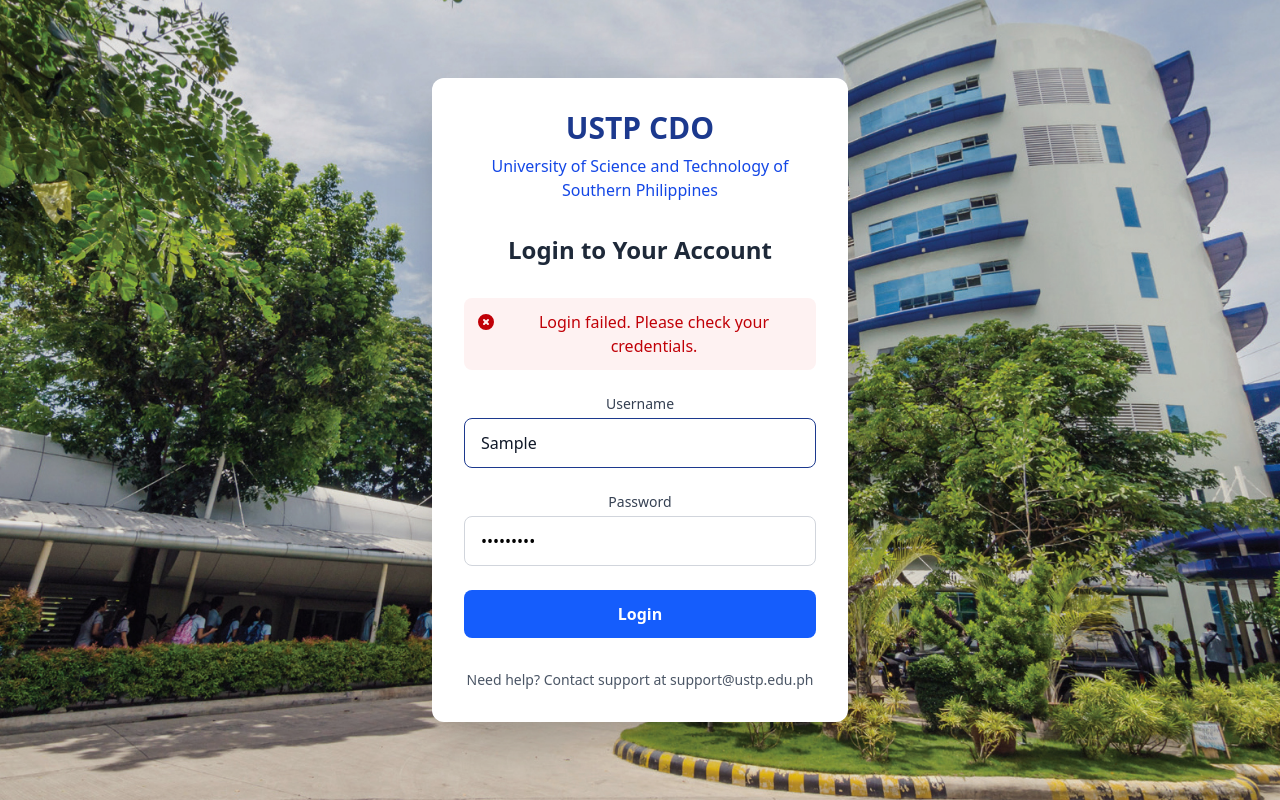
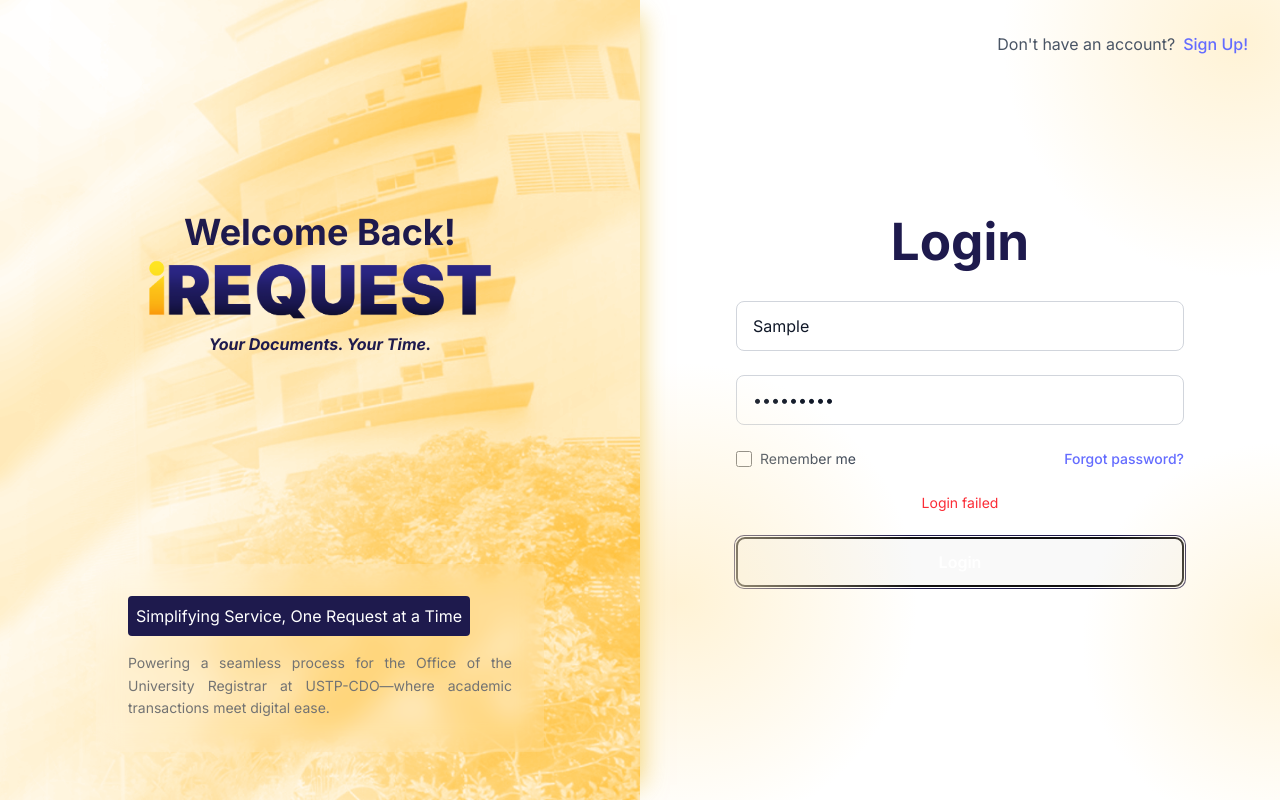
Before and after one commit to pendonj14/registar_logic, a React (Vite) app in the folder frontend/app/: page /login in a window 1280 px wide. Both pictures are taken after typing "Sample", "Sample123" into the empty fields and a click on the button "Login". Built offline with nearby package versions, Linux system fonts and the light colour scheme; no server answers.

Commit message:
merged ken login to koby homepage

```diff
--- a/frontend/app/src/App.jsx
+++ b/frontend/app/src/App.jsx
@@ -76,7 +76,7 @@
               element={isAuthenticated && isAdmin ? <AdminDashboard /> : <Navigate to="/login" />}
             />
             <Route
-              path="/user"
+              path="/dashboard"
               element={isAuthenticated && !isAdmin ? <UserDashboard /> : <Navigate to="/login" />}
             />
           </Routes>
--- a/frontend/app/src/index.css
+++ b/frontend/app/src/index.css
@@ -1,5 +1,67 @@
+@import url('https://fonts.googleapis.com/css2?family=Inter:wght@400;500;600;700&display=swap');
+@import url('https://fonts.googleapis.com/css2?family=Inter:ital,wght@0,400;0,500;0,700;1,400;1,500;1,700&display=swap');
 @import "tailwindcss";
 
-.inter-font {
-  font-family: "Inter", sans-serif;
+:root {
+  font-family: 'Inter', system-ui, Avenir, Helvetica, Arial, sans-serif;
+  line-height: 1.5;
+  font-weight: 400;
+
+  color-scheme: light dark;
+  color: rgba(255, 255, 255, 0.87);
+  background-color: #242424;
+
+  font-synthesis: none;
+  text-rendering: optimizeLegibility;
+  -webkit-font-smoothing: antialiased;
+  -moz-osx-font-smoothing: grayscale;
 }
+
+a {
+  font-weight: 500;
+  color: #646cff;
+  text-decoration: inherit;
+}
+a:hover {
+  color: #535bf2;
+}
+
+body {
+  margin: 0;
+  display: flex;
+  place-items: center;
+  min-width: 320px;
+  min-height: 100vh;
+}
+
+h1 {
+  font-size: 3.2em;
+  line-height: 1.1;
+}
+
+button {
+  border: 1px solid transparent;
+  font-family: inherit;
+  cursor: pointer;
+  transition: border-color 0.25s;
+}
+button:hover {
+  border-color: #646cff;
+}
+button:focus,
+button:focus-visible {
+  outline: 4px auto -webkit-focus-ring-color;
+}
+
+@media (prefers-color-scheme: light) {
+  :root {
+    color: #213547;
+    background-color: #ffffff;
+  }
+  a:hover {
+    color: #747bff;
+  }
+  button {
+    background-color: #f9f9f9;
+  }
+}
--- a/frontend/app/src/pages/LoginPage.jsx
+++ b/frontend/app/src/pages/LoginPage.jsx
@@ -1,5 +1,5 @@
-import { useState, useContext } from 'react';
-import { useNavigate } from 'react-router-dom';
+import React, { useState, useContext } from 'react';
+import { useNavigate, Link } from 'react-router-dom';
 import { jwtDecode } from 'jwt-decode';
 import axiosInstance from '../utils/axios';
 import { AuthContext } from '../contexts/AuthContent';
@@ -8,14 +8,13 @@
     const [username, setUsername] = useState('');
     const [password, setPassword] = useState('');
     const [error, setError] = useState('');
-  const [isLoading, setIsLoading] = useState(false);
+    const [rememberMe, setRememberMe] = useState(false);
     const navigate = useNavigate();
     const { handleLogin } = useContext(AuthContext);
 
     const handleSubmit = async (e) => {
         e.preventDefault();
         setError('');
-    setIsLoading(true);
 
         try {
             const response = await axiosInstance.post('/token/', {
@@ -24,12 +23,18 @@
             });
 
             const accessToken = response.data.access;
+            if (rememberMe) {
                 localStorage.setItem('access_token', accessToken);
                 localStorage.setItem('refresh_token', response.data.refresh);
+            }
 
+            // Update axios headers
             axiosInstance.defaults.headers.common['Authorization'] = `Bearer ${accessToken}`;
+
+            // Update app state through context
             handleLogin(accessToken);
 
+            // Get user role and navigate
             const decoded = jwtDecode(accessToken);
             if (decoded.is_staff) {
                 navigate('/admin', { replace: true });
@@ -38,145 +43,109 @@
             }
         } catch (error) {
             console.error('Login failed:', error);
-      setError(error.response?.data?.detail || 'Login failed. Please check your credentials.');
-    } finally {
-      setIsLoading(false);
+            setError(error.response?.data?.detail || 'Login failed');
         }
     };
 
     return (
-    <div
-      className="fixed inset-0 flex items-center justify-center overflow-hidden bg-cover bg-center bg-no-repeat"
-      style={{ backgroundImage: "url('/USTP-CDO.jpg')" }}
-    >
-      {/* Dark overlay */}
-      <div className="absolute inset-0 bg-black opacity-10"></div>
+        <div className="h-screen w-screen fixed inset-0 flex overflow-hidden">
+            {/* Left Half - Background Image */}
+            <div className="w-1/2 relative bg-[url('/ustp11.png')] bg-cover bg-center bg-no-repeat shadow-[15px_0_25px_-15px_rgba(234,179,8,0.6)] z-10">
+                <div className="relative z-10 h-screen flex flex-col items-center px-12 text-center">
+                    <div className="flex flex-col items-center mt-50">
+                        <h2 className="text-4xl font-bold text-indigo-950 mt-3">Welcome Back!</h2>
+                        <img src ="/logo.png" alt="logo" className="mx-auto h-90 w-auto fixed inset-y-30" />
+                        <p className="text-indigo-950 font-bold italic mt-20">Your Documents. Your Time.</p>
+                    </div>
 
-      {/* Login card */}
-      <div className="relative w-full max-w-md px-4 z-10">
-        <div className="bg-white bg-opacity-20 rounded-xl shadow-2xl p-8 backdrop-blur-md">
-          {/* Logo/Header */}
-          <div className="text-center mb-8">
-            <h1 className="text-3xl font-bold text-blue-900">USTP CDO</h1>
-            <p className="text-blue-700 mt-2">
-              University of Science and Technology of Southern Philippines
+                    <div className="bg-white/10 backdrop-blur-md p-8 rounded mt-auto mb-12 w-full max-w-md">
+                        <div className="bg-indigo-950 text-white p-2 rounded mb-4 w-fit flex flex-col sm:flex-row sm:items-center sm:justify-between">
+                            <p className="text-sm sm:text-base text-center sm:text-left break-words">Simplifying Service, One Request at a Time</p>
+                        </div>
+                        <p className="text-neutral-500 text-sm leading-relaxed font-normal text-justify">
+                            Powering a seamless process for the Office of the University Registrar at USTP-CDO—where academic transactions meet digital ease.
+                        </p>
+                    </div>
+                </div>
+            </div>
+
+            {/* Right Half - Login Form */}
+            <div className="w-1/2 bg-white flex flex-col items-center justify-center p-12 relative overflow-hidden">
+                <div className="absolute -bottom-10 -left-50 w-[30rem] h-[30rem] bg-[radial-gradient(circle,rgba(255,237,195,0.7),transparent_70%)] rounded-full"></div>
+                <div className="absolute -top-50 -right-50 w-[30rem] h-[30rem] bg-[radial-gradient(circle,rgba(255,237,195,0.7),transparent_70%)] rounded-full"></div>
+                <div className="absolute -bottom-10 -right-50 w-[25rem] h-[25rem] bg-[radial-gradient(circle,rgba(255,237,195,0.6),transparent_70%)] rounded-full"></div>
+                <div className="absolute top-8 right-8">
+                    <p className="text-gray-600">
+                        Don't have an account?
+                        <Link to="/register" className="text-indigo-950 font-semibold ml-2 hover:text-indigo-950">
+                            Sign Up!
+                        </Link>
                     </p>
                 </div>
 
-          <h2 className="text-2xl font-semibold text-gray-800 text-center mb-8">
-            Login to Your Account
-          </h2>
+                <div className="w-full max-w-md">
+                    <h1 className="text-3xl font-bold text-indigo-950 mb-8 text-center">Login</h1>
 
-          {/* Error Message */}
-          {error && (
-            <div className="bg-red-50 text-red-700 p-3 rounded-lg mb-6 flex items-start">
-              <svg
-                className="w-5 h-5 mr-2 mt-0.5 flex-shrink-0"
-                fill="currentColor"
-                viewBox="0 0 20 20"
-              >
-                <path
-                  fillRule="evenodd"
-                  d="M10 18a8 8 0 100-16 8 8 0 000 16zM8.707 7.293a1 1 0 00-1.414
-                  1.414L8.586 10l-1.293 1.293a1 1 0
-                  101.414 1.414L10 11.414l1.293
-                  1.293a1 1 0 001.414-1.414L11.414
-                  10l1.293-1.293a1 1 0
-                  00-1.414-1.414L10 8.586
-                  8.707 7.293z"
-                  clipRule="evenodd"
-                />
-              </svg>
-              <span>{error}</span>
-            </div>
-          )}
-
-          {/* Login Form */}
-          <form onSubmit={handleSubmit} className="space-y-6">
-            <div>
-              <label
-                htmlFor="username"
-                className="block text-sm font-medium text-gray-700 mb-1"
-              >
-                Username
-              </label>
+                    <form onSubmit={handleSubmit} className="w-full space-y-6">
+                        <div className="space-y-2">
                             <input
                                 id="username"
                                 type="text"
-                placeholder="Enter your username"
                                 value={username}
                                 onChange={(e) => setUsername(e.target.value)}
                                 required
-                className="w-full px-4 py-3 border border-blue-900 rounded-lg text-gray-900 focus:ring-2 focus:ring-blue-500 focus:border-blue-500 transition duration-200"
-                disabled={isLoading}
+                                className="w-full px-4 py-3 border border-gray-300 rounded-lg focus:ring-2 focus:ring-blue-500 focus:border-transparent text-gray-900 placeholder-gray-500
+                                autofill:bg-white autofill:text-gray-900
+                                [-webkit-text-fill-color:theme(colors.gray.900)]
+                                [-webkit-box-shadow:0_0_0px_1000px_white_inset]
+                                transition-all duration-500"
+                                placeholder="Student ID"
+                            />
+                        </div>
+                        <div className="space-y-2">
+                            <input
+                                id="password"
+                                type="password"
+                                value={password}
+                                onChange={(e) => setPassword(e.target.value)}
+                                required
+                                className="w-full px-4 py-3 border border-gray-300 rounded-lg focus:ring-2 focus:ring-blue-500 focus:border-transparent text-gray-900 placeholder-gray-500
+                                autofill:bg-white autofill:text-gray-900
+                                [-webkit-text-fill-color:theme(colors.gray.900)]
+                                [-webkit-box-shadow:0_0_0px_1000px_white_inset]
+                                transition-all duration-500"
+                                placeholder="Password"
                             />
                         </div>
 
-            <div>
-              <label
-                htmlFor="password"
-                className="block text-sm font-medium text-gray-700 mb-1"
-              >
-                Password
+                        <div className="flex items-center justify-between">
+                            <div className="flex items-center">
+                                <input
+                                    id="rememberMe"
+                                    type="checkbox"
+                                    checked={rememberMe}
+                                    onChange={() => setRememberMe(!rememberMe)}
+                                    className="h-4 w-4 text-blue-600 focus:ring-blue-500 border-gray-300 rounded"
+                                />
+                                <label htmlFor="rememberMe" className="ml-2 block text-sm text-gray-700">
+                                    Remember me
                                 </label>
-              <input
-                id="password"
-                type="password"
-                placeholder="Enter your password"
-                value={password}
-                onChange={(e) => setPassword(e.target.value)}
-                required
-                className="w-full px-4 py-3 border border-gray-300 rounded-lg focus:ring-2 focus:ring-blue-500 focus:border-blue-500 transition duration-200"
-                disabled={isLoading}
-              />
                             </div>
+
+                            <a href="#" className="text-sm text-indigo-950 hover:text-blue-950">
+                                Forgot password?
+                            </a>
+                        </div>
+
+                        {error && <div className="text-red-500 text-sm text-center">{error}</div>}
 
                         <button
                             type="submit"
-              disabled={isLoading}
-              className={`w-full py-3 px-4 rounded-lg text-white font-semibold transition duration-200 ${
-                isLoading
-                  ? 'bg-blue-400 cursor-not-allowed'
-                  : 'bg-blue-600 hover:bg-blue-700'
-              }`}
+                            className="w-full bg-indigo-950 text-white py-3 px-4 rounded-lg hover:bg-indigo-900 transition duration-300 font-semibold focus:outline-none focus:ring-2 focus:ring-indigo-950 focus:ring-opacity-50"
                         >
-              {isLoading ? (
-                <div className="flex items-center justify-center">
-                  <svg
-                    className="animate-spin -ml-1 mr-3 h-5 w-5 text-white"
-                    xmlns="http://www.w3.org/2000/svg"
-                    fill="none"
-                    viewBox="0 0 24 24"
-                  >
-                    <circle
-                      className="opacity-25"
-                      cx="12"
-                      cy="12"
-                      r="10"
-                      stroke="currentColor"
-                      strokeWidth="4"
-                    ></circle>
-                    <path
-                      className="opacity-75"
-                      fill="currentColor"
-                      d="M4 12a8 8 0 018-8V0C5.373
-                      0 0 5.373 0 12h4zm2 5.291A7.962
-                      7.962 0 014 12H0c0 3.042 1.135
-                      5.824 3 7.938l3-2.647z"
-                    ></path>
-                  </svg>
-                  Processing...
-                </div>
-              ) : (
-                'Login'
-              )}
+                            Login
                         </button>
                     </form>
-
-          {/* Footer */}
-          <div className="mt-8 text-center text-sm text-gray-600">
-            <p>Need help? Contact support at support@ustp.edu.ph</p>
-          </div>
                 </div>
             </div>
         </div>
```
Also changed, not shown: frontend/app/public/ustp11.png (added), frontend/app/src/pages/Home.jsx (added), 1 other file (tests, documents, lock files or other folders). Lines whose indentation alone changed are shown as unchanged.
